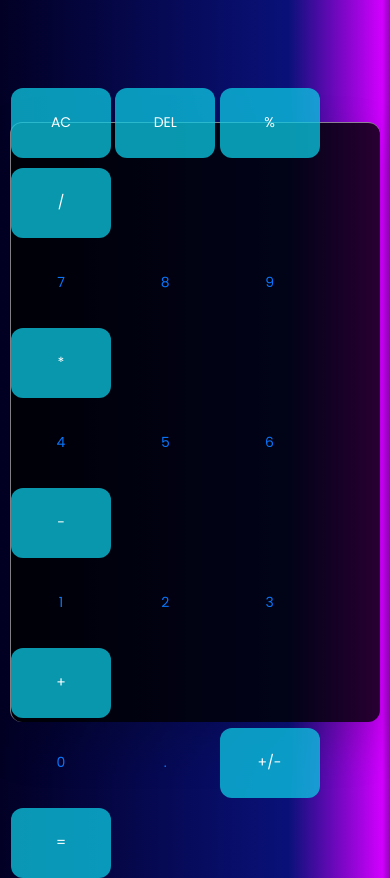
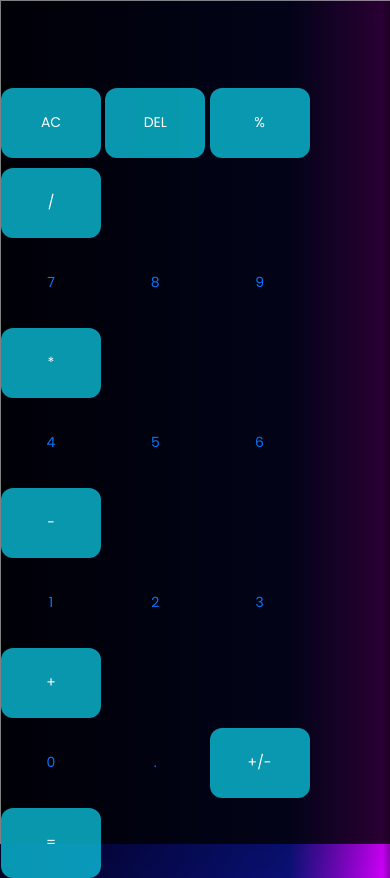
Before and after one commit to hernancoronel/bubles-calculator, a plain HTML site: page index.html in a window 390 px wide. Drawn offline with Linux system fonts and the light colour scheme.

Commit message:
Actualizacion responsive

```diff
--- a/style.css
+++ b/style.css
@@ -87,6 +87,13 @@ body {
 
   body {
     overflow: hidden;
+    padding: 0;
+  }
+
+  .container {
+    height: 100vh;
+    width: 100%;
+    border-radius: 0;
   }
 
   #pantalla {
```
